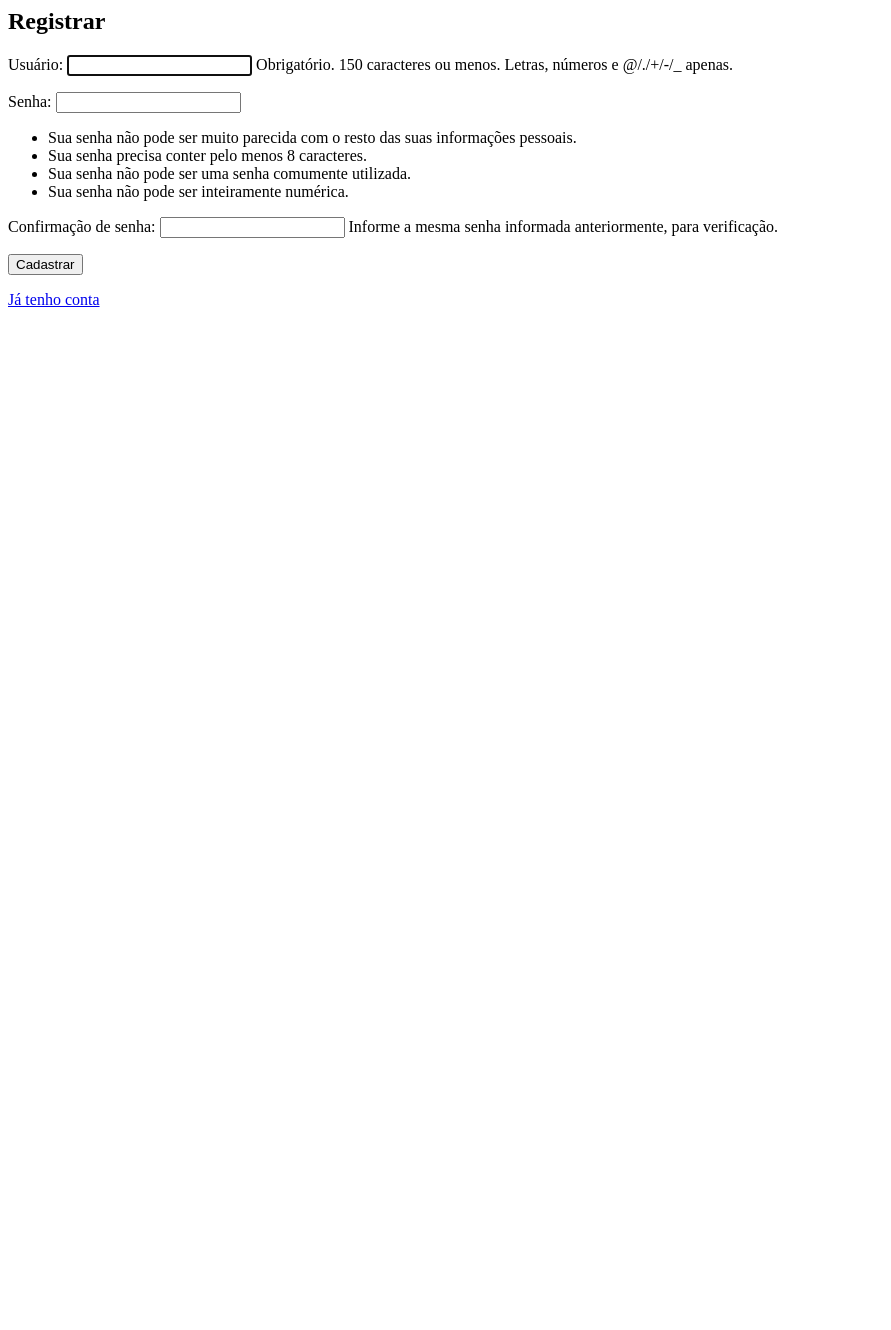
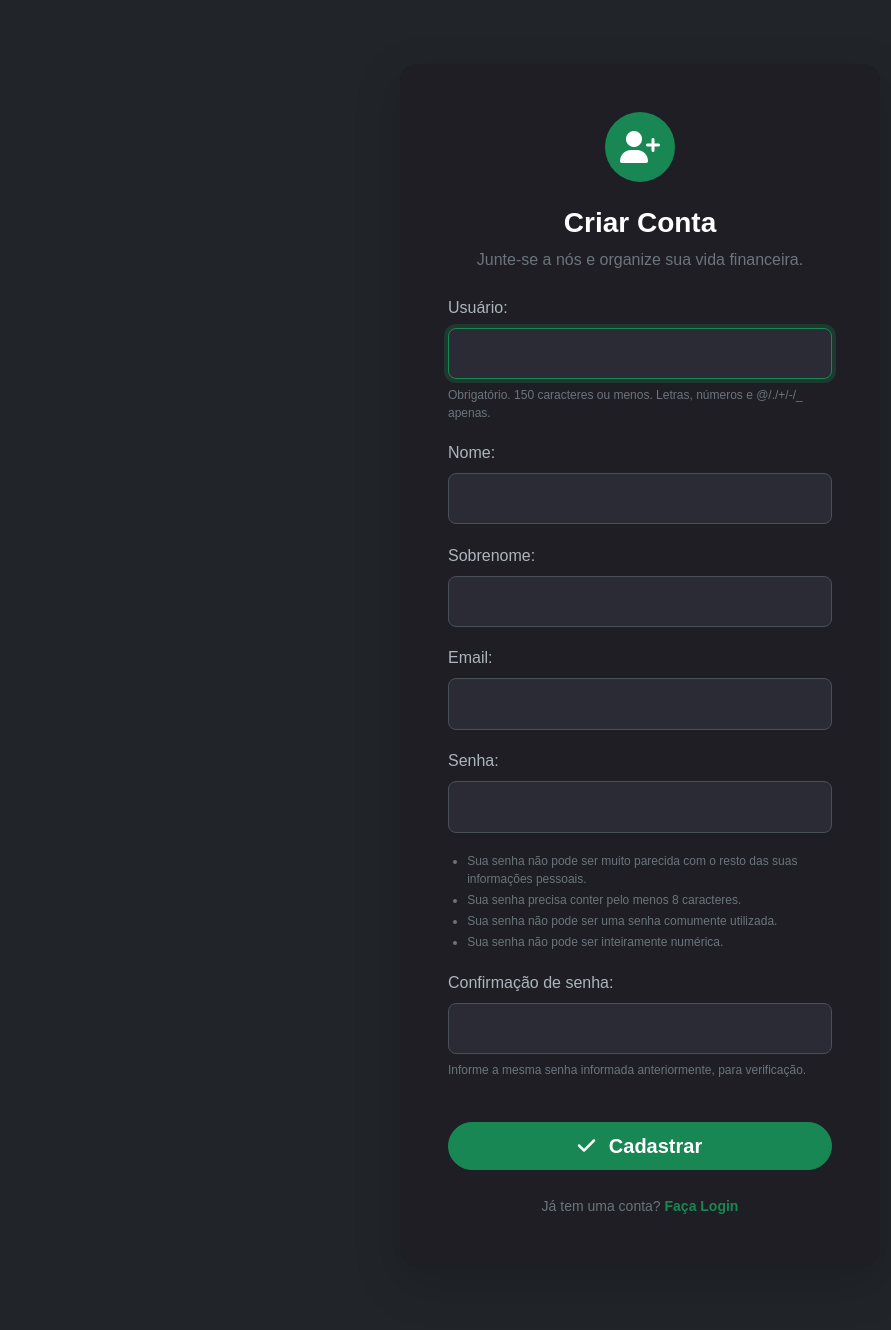
Before and after one commit to henrique589/finance-app, a Django app: page /registro/ in a window 1280 px wide. Shown: the whole page, without its empty margins (0-891 px from the left). Before the commit the page ends 307 px from the top, so only its background shows below. Run offline with Django 5.2, Linux system fonts and the light colour scheme.

Commit message:
style: mudanças estéticas na tela de registro de usuário

```diff
--- a/finance-manager/core/settings.py
+++ b/finance-manager/core/settings.py
@@ -73,6 +73,9 @@ DATABASES = {
 # Password validation
 # https://docs.djangoproject.com/en/5.2/ref/settings/#auth-password-validators
 
+SESSION_COOKIE_AGE = 2592000
+SESSION_EXPIRE_AT_BROWSER_CLOSE = False
+
 AUTH_PASSWORD_VALIDATORS = [
     {
         'NAME': 'django.contrib.auth.password_validation.UserAttributeSimilarityValidator',
--- a/finance-manager/financas/forms.py
+++ b/finance-manager/financas/forms.py
@@ -1,5 +1,7 @@
 from django import forms
 from .models import Lancamento
+from django.contrib.auth.models import User
+from django.contrib.auth.forms import UserCreationForm
 
 class LancamentoForm(forms.ModelForm):
 
@@ -18,3 +20,12 @@ class LancamentoForm(forms.ModelForm):
         widgets = {
             "data": forms.DateInput(attrs={"type": "date"}),
         }
+
+class RegistroForm(UserCreationForm):
+    email = forms.EmailField(required=True)
+    first_name = forms.CharField(required=True, label="Nome")
+    last_name = forms.CharField(required=True, label="Sobrenome")
+
+    class Meta:
+        model = User
+        fields = ['username', 'first_name', 'last_name', 'email']
--- a/finance-manager/financas/templates/financas/lista_lancamentos.html
+++ b/finance-manager/financas/templates/financas/lista_lancamentos.html
@@ -24,7 +24,7 @@
                     {% for l in lancamentos %}
                     <tr>
                         <td class="ps-4">{{ l.data|date:"d/m/Y" }}</td>
-                        <td class="fw-bold {% if l.tipo == 'Entrada' %}text-success{% else %}text-danger{% endif %}">
+                        <td class="fw-bold {% if l.tipo == 'R' %}text-success{% else %}text-danger{% endif %}">
                             R$ {{ l.valor }}
                         </td>
                         <td>{{ l.categoria }}</td>
--- a/finance-manager/financas/templates/financas/registro.html
+++ b/finance-manager/financas/templates/financas/registro.html
@@ -1,9 +1,96 @@
-<h2>Registrar</h2>
+{% extends 'base.html' %}
 
-<form method="post">
-    {% csrf_token %}
-    {{ form.as_p }}
-    <button type="submit">Cadastrar</button>
-</form>
+{% block header %}
+{% endblock %}
 
-<a href="{% url 'login' %}">Já tenho conta</a>
+{% block content %}
+
+<div class="d-flex justify-content-center align-items-center mt-5 mb-5">
+
+    <div class="card shadow-lg border-0 rounded-4" style="max-width: 480px; width: 100%; background-color: #1e1e24;">
+        <div class="card-body p-5 text-white text-center">
+
+            <div class="bg-success rounded-circle d-inline-flex justify-content-center align-items-center mb-4" style="width: 70px; height: 70px;">
+                <i class="fa-solid fa-user-plus fs-2 text-white"></i>
+            </div>
+
+            <h3 class="fw-bold mb-2">Criar Conta</h3>
+            <p class="text-secondary mb-4">Junte-se a nós e organize sua vida financeira.</p>
+
+            <form method="post" class="auth-form text-start">
+                {% csrf_token %}
+
+                {{ form.as_p }}
+
+                <button type="submit" class="btn btn-success btn-lg w-100 mt-4 rounded-pill fw-bold">
+                    <i class="fa-solid fa-check me-2"></i> Cadastrar
+                </button>
+            </form>
+
+            <div class="mt-4">
+                <small class="text-secondary">Já tem uma conta?
+                    <a href="{% url 'login' %}" class="text-success text-decoration-none fw-bold">Faça Login</a>
+                </small>
+            </div>
+
+        </div>
+    </div>
+</div>
+
+<style>
+    /* Espaçamento entre os campos */
+    .auth-form p {
+        margin-bottom: 1.2rem;
+    }
+
+    /* Estiliza os textos (Usuário, Senha, etc) */
+    .auth-form label {
+        font-weight: 500;
+        margin-bottom: 0.5rem;
+        display: block;
+        color: #adb5bd;
+    }
+
+    /* Estiliza as caixas de texto */
+    .auth-form input {
+        width: 100%;
+        padding: 0.8rem 1.2rem;
+        border-radius: 0.5rem;
+        border: 1px solid #495057;
+        background-color: #2b2b36;
+        color: #ffffff;
+        transition: all 0.2s ease-in-out;
+    }
+
+    /* Efeito de foco no input (agora verde) */
+    .auth-form input:focus {
+        border-color: #198754; /* Verde do Bootstrap */
+        outline: none;
+        box-shadow: 0 0 0 0.25rem rgba(25, 135, 84, 0.25);
+    }
+
+    /* ESTILOS PARA OS TEXTOS DE AJUDA E REGRAS DE SENHA DO DJANGO */
+
+    /* Textos logo abaixo dos inputs */
+    .auth-form .helptext {
+        font-size: 0.75rem;
+        color: #6c757d; /* Cinza escuro */
+        display: block;
+        margin-top: 0.4rem;
+    }
+
+    /* A lista de regras de senha (os pontinhos) */
+    .auth-form ul {
+        padding-left: 1.2rem;
+        margin-top: 0.5rem;
+        margin-bottom: 0;
+        font-size: 0.75rem;
+        color: #6c757d;
+    }
+
+    .auth-form ul li {
+        margin-bottom: 0.2rem;
+    }
+</style>
+
+{% endblock %}
--- a/finance-manager/financas/urls.py
+++ b/finance-manager/financas/urls.py
@@ -2,8 +2,8 @@ from django.urls import path
 from . import views
 
 urlpatterns = [
-    path('lancamento/', views.lista_lancamentos, name='lista_lancamentos'),
-
+    path('', views.lista_lancamentos, name='inicio'),
+    path('lista_lancamentos/', views.lista_lancamentos, name='lista_lancamentos'),
     path('novo/', views.criar_lancamento, name='criar_lancamento'),
     path('editar/<int:id>/', views.editar_lancamento, name='editar_lancamento'),
     path('deletar/<int:id>/', views.deletar_lancamento, name='deletar_lancamento'),
--- a/finance-manager/financas/views.py
+++ b/finance-manager/financas/views.py
@@ -1,18 +1,18 @@
 from django.shortcuts import render, redirect, get_object_or_404
 from django.contrib.auth.decorators import login_required
-from django.contrib.auth.forms import UserCreationForm
 
 from .models import Lancamento
-from .forms import LancamentoForm
+from .forms import LancamentoForm, RegistroForm
 
 def registro(request):
     if request.method == "POST":
-        form = UserCreationForm(request.POST)
+        form = RegistroForm(request.POST)
         if form.is_valid():
             form.save()
             return redirect("login")
     else:
-        form = UserCreationForm()
+        form = RegistroForm()
+
     return render(request, "financas/registro.html", {"form": form})
 
 @login_required
```
